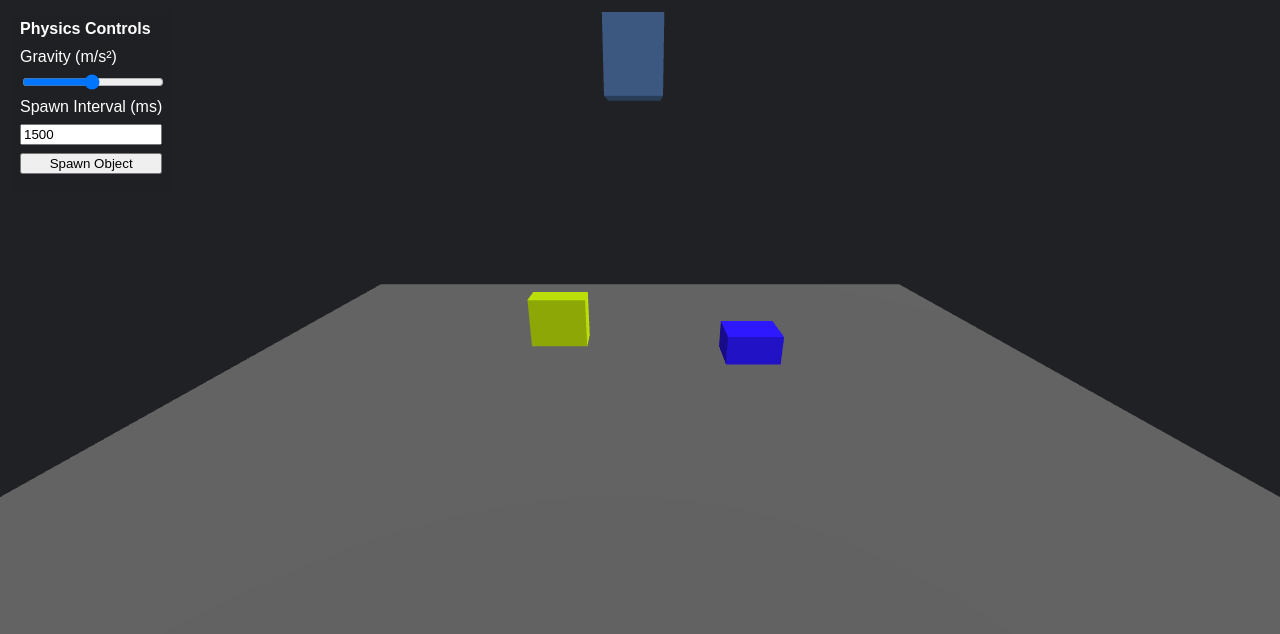
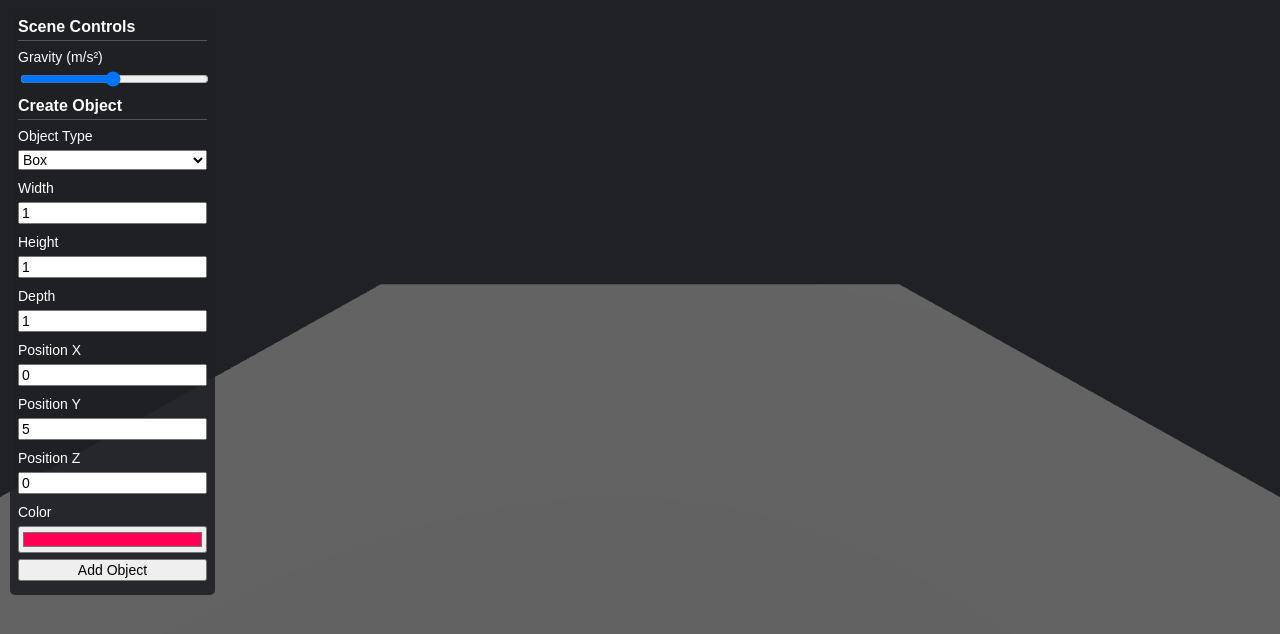
Before and after one commit to websimapi/websim-realistic-3d-mobile-physics-simulation, a plain HTML site: page index.html in a window 1280 px wide. Drawn offline with nearby package versions, Linux system fonts and the light colour scheme; animation ran at ten frames a second.

Commit message:
v4: Make the UI more compact and meaningful. Instead of spawning in objects in a timer let the user select all the objects properties before placing it into the scene

```diff
--- a/index.html
+++ b/index.html
@@ -15,12 +15,42 @@
   </head>
   <body>
     <div id="control-panel">
-      <h3>Physics Controls</h3>
+      <h3>Scene Controls</h3>
       <label for="gravity-slider">Gravity (m/s²)</label>
       <input id="gravity-slider" type="range" min="0" max="20" value="9.82" step="0.1" />
-      <label for="spawn-interval">Spawn Interval (ms)</label>
-      <input id="spawn-interval" type="number" min="100" max="5000" value="1500" step="100" />
-      <button id="spawn-button">Spawn Object</button>
+
+      <h3>Create Object</h3>
+      <label for="object-type">Object Type</label>
+      <select id="object-type">
+        <option value="box">Box</option>
+        <option value="sphere">Sphere</option>
+      </select>
+
+      <div id="box-properties">
+        <label for="width">Width</label>
+        <input id="width" type="number" value="1" step="0.1" />
+        <label for="height">Height</label>
+        <input id="height" type="number" value="1" step="0.1" />
+        <label for="depth">Depth</label>
+        <input id="depth" type="number" value="1" step="0.1" />
+      </div>
+
+      <div id="sphere-properties" style="display: none;">
+        <label for="radius">Radius</label>
+        <input id="radius" type="number" value="0.5" step="0.1" />
+      </div>
+
+      <label for="position-x">Position X</label>
+      <input id="position-x" type="number" value="0" step="0.1" />
+      <label for="position-y">Position Y</label>
+      <input id="position-y" type="number" value="5" step="0.1" />
+      <label for="position-z">Position Z</label>
+      <input id="position-z" type="number" value="0" step="0.1" />
+
+      <label for="object-color">Color</label>
+      <input id="object-color" type="color" value="#ff0055" />
+
+      <button id="spawn-object-button">Add Object</button>
     </div>
     <!-- The simulation canvas will be injected into the body by Three.js -->
     <script type="module" src="main.js"></script>
--- a/main.js
+++ b/main.js
@@ -34,7 +34,7 @@ const directionalLight = new THREE.DirectionalLight(0xffffff, 0.8);
 directionalLight.position.set(10, 10, 5);
 scene.add(directionalLight);
 
-// Setup Cannon-es physics world with initial gravity (user can control via UI)
+// Setup Cannon-es physics world
 const world = new World({
   gravity: new Vec3(0, -9.82, 0)
 });
@@ -110,29 +110,6 @@ function createSphere({ radius = 0.5, position = { x: 0, y: 5, z: 0 }, color = 0
   });
 }
 
-// Generate random objects for added realism in simulation
-let spawnInterval = 1500; // in milliseconds
-function spawnRandomObject() {
-  const type = Math.random() > 0.5 ? 'box' : 'sphere';
-  const x = (Math.random() - 0.5) * 8;
-  const y = 5 + Math.random() * 2;
-  const z = (Math.random() - 0.5) * 8;
-  if (type === 'box') {
-    const width = 0.5 + Math.random() * 1;
-    const height = 0.5 + Math.random() * 1;
-    const depth = 0.5 + Math.random() * 1;
-    const color = Math.random() * 0xffffff;
-    createBox({ width, height, depth, position: { x, y, z }, color });
-  } else {
-    const radius = 0.3 + Math.random() * 0.5;
-    const color = Math.random() * 0xffffff;
-    createSphere({ radius, position: { x, y, z }, color });
-  }
-}
-
-// Start spawning objects (the interval can be adjusted via the control panel)
-let spawnIntervalID = setInterval(spawnRandomObject, spawnInterval);
-
 // Animation loop
 const clock = new THREE.Clock();
 function animate() {
@@ -165,7 +142,8 @@ window.addEventListener('resize', () => {
   renderer.setSize(window.innerWidth, window.innerHeight);
 });
 
-// User Interface: Allowing more creative control over the scene
+// UI Controls
+
 // Gravity control
 const gravitySlider = document.getElementById('gravity-slider');
 if (gravitySlider) {
@@ -176,21 +154,39 @@ if (gravitySlider) {
   });
 }
 
-// Spawn interval control
-const spawnIntervalInput = document.getElementById('spawn-interval');
-if (spawnIntervalInput) {
-  spawnIntervalInput.addEventListener('change', (event) => {
-    const newInterval = parseInt(event.target.value, 10);
-    clearInterval(spawnIntervalID);
-    spawnInterval = newInterval;
-    spawnIntervalID = setInterval(spawnRandomObject, spawnInterval);
-  });
-}
+// Toggle properties based on object type selection
+const objectTypeSelect = document.getElementById('object-type');
+const boxProps = document.getElementById('box-properties');
+const sphereProps = document.getElementById('sphere-properties');
+objectTypeSelect.addEventListener('change', (event) => {
+  const value = event.target.value;
+  if (value === 'box') {
+    boxProps.style.display = 'block';
+    sphereProps.style.display = 'none';
+  } else {
+    boxProps.style.display = 'none';
+    sphereProps.style.display = 'block';
+  }
+});
 
-// Spawn object button for manual control
-const spawnButton = document.getElementById('spawn-button');
-if (spawnButton) {
-  spawnButton.addEventListener('click', () => {
-    spawnRandomObject();
-  });
-}
+// Add Object button: creates an object based on user defined properties
+const spawnObjectButton = document.getElementById('spawn-object-button');
+spawnObjectButton.addEventListener('click', () => {
+  const objectType = objectTypeSelect.value;
+  const posX = parseFloat(document.getElementById('position-x').value);
+  const posY = parseFloat(document.getElementById('position-y').value);
+  const posZ = parseFloat(document.getElementById('position-z').value);
+  // Convert color value from "#rrggbb" to hexadecimal number (0xrrggbb)
+  const colorHex = document.getElementById('object-color').value;
+  const color = parseInt("0x" + colorHex.slice(1));
+
+  if (objectType === 'box') {
+    const width = parseFloat(document.getElementById('width').value);
+    const height = parseFloat(document.getElementById('height').value);
+    const depth = parseFloat(document.getElementById('depth').value);
+    createBox({ width, height, depth, position: { x: posX, y: posY, z: posZ }, color });
+  } else if (objectType === 'sphere') {
+    const radius = parseFloat(document.getElementById('radius').value);
+    createSphere({ radius, position: { x: posX, y: posY, z: posZ }, color });
+  }
+});
--- a/style.css
+++ b/style.css
@@ -4,6 +4,7 @@ html, body {
   overflow: hidden;
   height: 100%;
   background-color: #202124;
+  font-family: sans-serif;
 }
 
 canvas {
@@ -12,33 +13,39 @@ canvas {
   height: 100%;
 }
 
-/* Control Panel Styles */
+/* Compact Control Panel Styles */
 #control-panel {
   position: absolute;
   top: 10px;
   left: 10px;
-  background-color: rgba(32, 33, 36, 0.8);
-  padding: 10px;
+  background-color: rgba(32, 33, 36, 0.9);
+  padding: 8px;
   border-radius: 5px;
   color: #fff;
-  font-family: sans-serif;
   z-index: 10;
+  max-width: 200px;
 }
 
 #control-panel h3 {
-  margin: 0 0 10px 0;
+  margin: 0 0 8px 0;
   font-size: 16px;
+  border-bottom: 1px solid #555;
+  padding-bottom: 4px;
 }
 
 #control-panel label,
 #control-panel input,
+#control-panel select,
 #control-panel button {
   display: block;
-  margin-bottom: 8px;
+  margin-bottom: 6px;
   width: 100%;
+  box-sizing: border-box;
+  font-size: 14px;
 }
 
 #control-panel input[type="range"],
-#control-panel input[type="number"] {
-  width: 100%;
+#control-panel input[type="number"],
+#control-panel select {
+  margin-bottom: 10px;
 }
```
